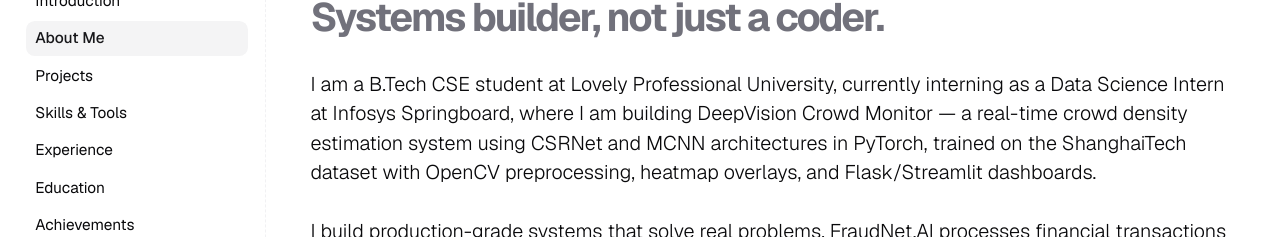
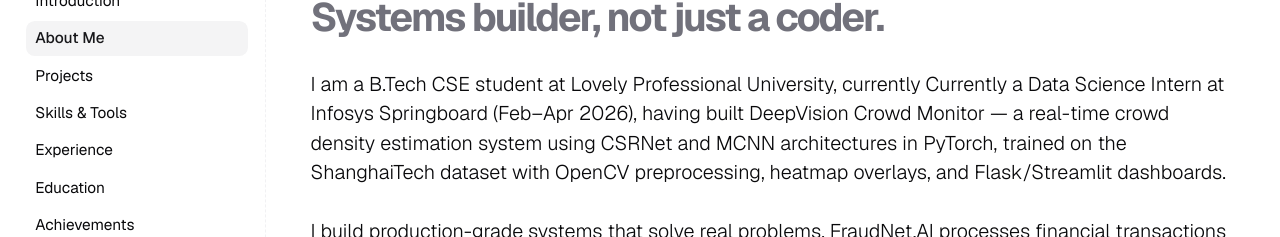
Before and after one commit to iSHOURIYA/port-uni, a Next.js app: page /about in a window 1280 px wide. Shown: the part 154-391 px from the top of the page. Built offline with nearby package versions, Linux system fonts and the light colour scheme; no server answers.

Commit message:
Added Project

```diff
--- a/app/about/page.tsx
+++ b/app/about/page.tsx
@@ -15,8 +15,8 @@
         </PageHeaderHeading>
         <PageHeaderDescription>
           I am a B.Tech CSE student at Lovely Professional University, currently
-          interning as a Data Science Intern at Infosys Springboard, where I am
-          building DeepVision Crowd Monitor — a real-time crowd density
+          Currently a Data Science Intern at Infosys Springboard (Feb–Apr 2026),
+          having built DeepVision Crowd Monitor — a real-time crowd density
           estimation system using CSRNet and MCNN architectures in PyTorch,
           trained on the ShanghaiTech dataset with OpenCV preprocessing,
           heatmap overlays, and Flask/Streamlit dashboards.
--- a/app/education/page.tsx
+++ b/app/education/page.tsx
@@ -17,7 +17,7 @@
         </PageHeaderHeading>
         <PageHeaderDescription>
           Pursuing B.Tech in Computer Science & Engineering at Lovely
-          Professional University, Phagwara with a CGPA of 7.24. Key ML
+          Professional University, Phagwara with a CGPA of 7.39. Key ML
           coursework includes Machine Learning I (O grade), Machine Learning II
           (A), Foundations (A+), and NLP (A).
         </PageHeaderDescription>
--- a/app/page.tsx
+++ b/app/page.tsx
@@ -21,7 +21,7 @@
         <PageHeaderDescription>
           Building real-time inference systems with sub-200ms latency,
           blockchain-backed data platforms, and production-grade APIs. Currently
-          a Data Science Intern at Infosys Springboard working on crowd density
+          Previously a Data Science Intern at Infosys Springboard working on crowd density
           estimation with CSRNet/MCNN, and Founder & COO of ECHO Tech leading
           800+ participant hackathons.
         </PageHeaderDescription>
--- a/constants/education.ts
+++ b/constants/education.ts
@@ -5,7 +5,7 @@
     title:
       'B.Tech Computer Science & Engineering · Lovely Professional University · Phagwara, Punjab',
     date: '2023 – Present',
-    description: `Pursuing B.Tech in CSE with a current CGPA of 7.24. Key coursework: Machine Learning I (O grade), Machine Learning II (A), Foundations (A+), NLP (A). Active in hackathons, technical organizations, and competitive programming.`,
+    description: `Pursuing B.Tech in CSE with a current CGPA of 7.39. Key coursework: Machine Learning I (O grade), Machine Learning II (A), Foundations (A+), NLP (A). Active in hackathons, technical organizations, and competitive programming.`,
     latest: true,
   },
   {
--- a/constants/experience.ts
+++ b/constants/experience.ts
@@ -3,7 +3,7 @@
 export const experiences: TimelineViewerData[] = [
   {
     title: 'Data Science Intern · Infosys Springboard Virtual Internship 6.0',
-    date: 'Feb 2026 – Present · Remote',
+    date: 'Feb 2026 – Apr 2026 · Remote',
     description: `Project: DeepVision Crowd Monitor — Building a real-time crowd density estimation system using CSRNet and MCNN architectures in PyTorch, trained on the ShanghaiTech dataset. Developed an OpenCV preprocessing pipeline for frame extraction and normalization. Generates heatmap overlays for crowd density visualization. Implementing a real-time inference system with Flask and Streamlit dashboards for monitoring. Integrated alert mechanisms via SMTP and Twilio for threshold-based notifications. Containerized with Docker for deployment. Tracking metrics including MAE, FPS, and inference latency (ongoing).`,
     latest: true,
   },
```
